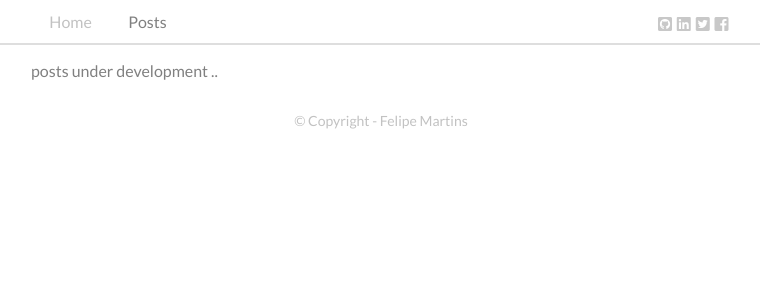
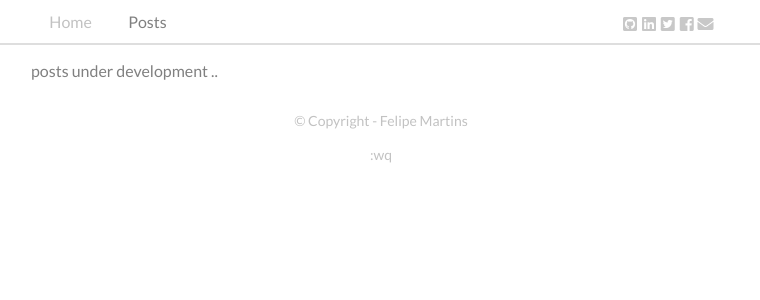
Before and after one commit to fefas/blog.fefas.net, a Jekyll site: the page built from pages/posts.html, in a window 1280 px wide. Shown: the top 300 px of the page, without its empty margins (259-1019 px from the left). Built offline with Jekyll 4.4.1, drawn with Linux system fonts in a browser that asks for light colours; nearby versions of some CDN libraries.

Commit message:
add email link and update footer

```diff
--- a/_data/avatar.json
+++ /dev/null
@@ -1 +0,0 @@
-https://avatars.githubusercontent.com/u/6557756?v=3
--- /dev/null
+++ b/_data/me.json
@@ -0,0 +1,5 @@
+{
+   "avatar": "https://avatars.githubusercontent.com/u/6557756?v=3",
+   "name": "Felipe Martins",
+   "email": "me@fefas.net"
+}
--- a/_includes/footer.html
+++ b/_includes/footer.html
@@ -1,3 +1,4 @@
 <div id=footer class="ui center aligned basic segment">
-  &copy; Copyright - Felipe Martins
+  <p>&copy; Copyright - {{ site.data.me.name }}</p>
+  <p>:wq</p>
 </div>
--- a/_includes/header.html
+++ b/_includes/header.html
@@ -15,6 +15,9 @@
         <i class="{{ socialNetwork.name }} square icon"></i>
       </a>
     {% endfor %}
+    <a class="ui item" target="_blank" href="mailto:{{ site.data.me.email }}">
+        <i class="mail icon"></i>
+      </a>
     </div>
 
   </div>
--- a/css/style.css
+++ b/css/style.css
@@ -4,6 +4,9 @@
 }
 #header .right.menu .item i {
   margin: 0;
+}
+#header .right.menu .item:last-child {
+  padding-right: 16px;
 }
 
 /* customize text color of header and content */
--- a/pages/index.html
+++ b/pages/index.html
@@ -7,7 +7,7 @@ permalink: /
   <div class="ui grid">
 
     <div class="six wide middle aligned column">
-      <img class="ui centered small circular image" src="{{ site.data.avatar }}">
+      <img class="ui centered small circular image" src="{{ site.data.me.avatar }}">
     </div>
 
     <div class="ten wide middle aligned column">
@@ -34,9 +34,7 @@ permalink: /
     <li>
 
       <div class="header">
-        <a href="https://github.com/{{ item.source }}/commits?author=fefas">
-          {{ item.source }}
-        </a>
+        <a href="https://github.com/{{ item.source }}/commits?author=fefas">{{ item.source }}</a>
         <a href="https://github.com/{{ item.source }}"><i class="github icon"></i></a>
         <a href="{{ item.site }}"><i class="world icon"></i></a>
       </div>
```
